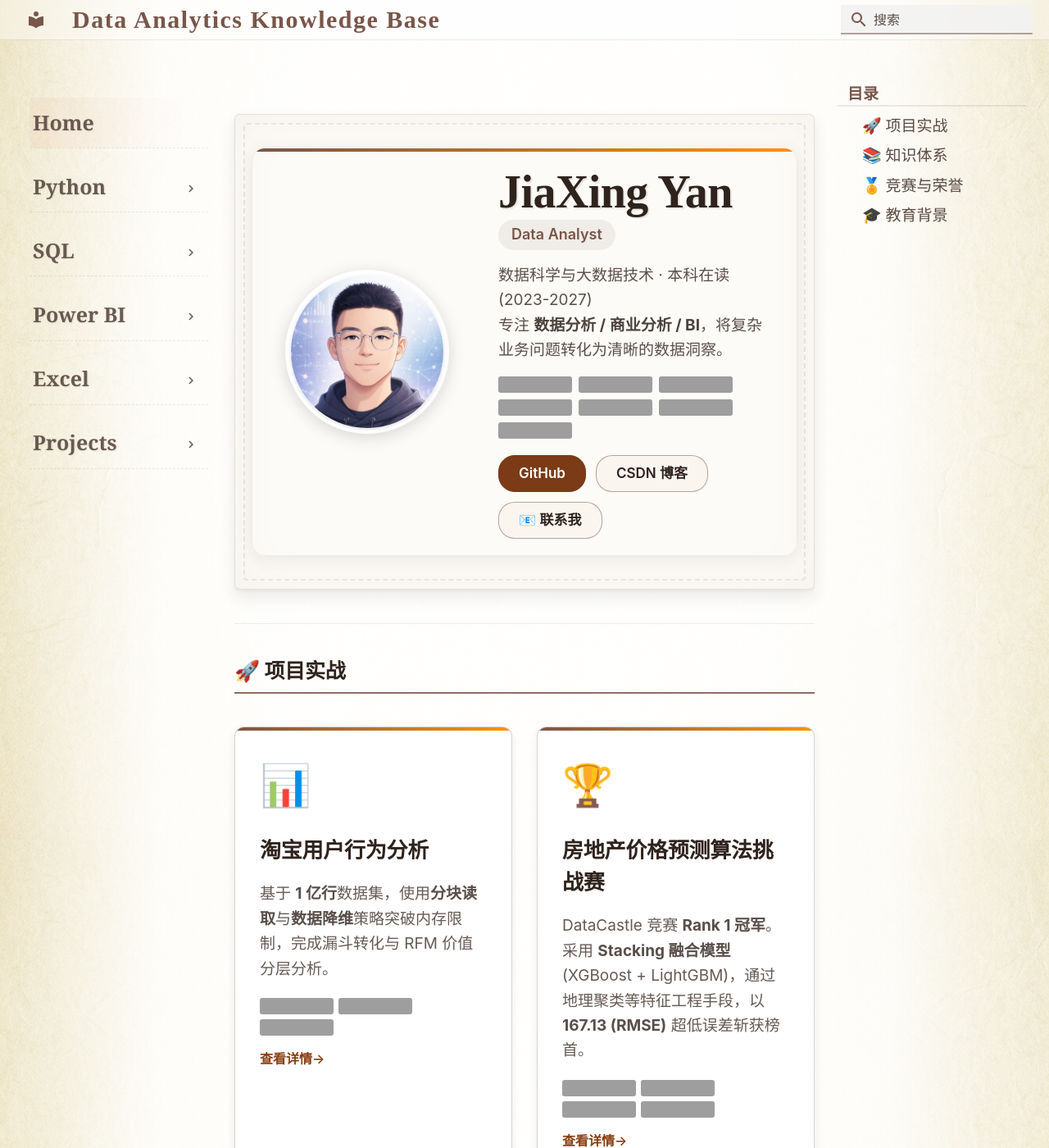
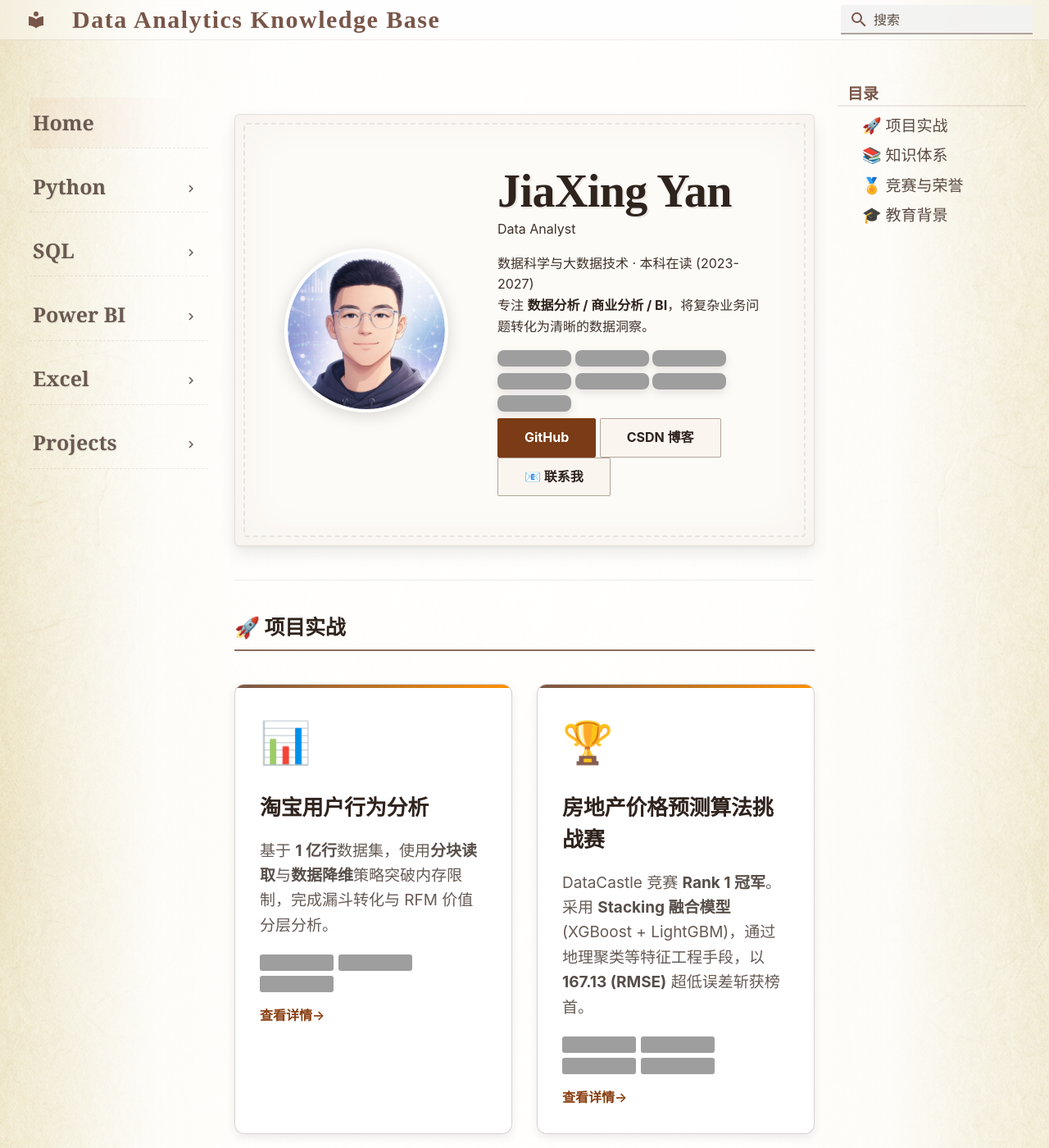
Before and after one commit to moyan726/data-analytics-notes, an MkDocs documentation site: the page built from docs/index.md, in a window 1280 px wide and 1400 px high. Shown: the whole window at 82% size. Built offline with MkDocs 1.6.1 and Material for MkDocs 9.7.7, drawn with Linux system fonts in a browser that asks for light colours; grey boxes are pictures that could not be loaded.

Commit message:
fix(css): 修正全部乱码注释，删除重复旧版 Hero 定义及废弃规则

```diff
--- a/docs/stylesheets/custom.css
+++ b/docs/stylesheets/custom.css
@@ -1,34 +1,34 @@
 /* 鑷畾涔夋牱寮?- MkDocs Material 涓婚澧炲己 */
 
-/* ========== 鍏ㄥ眬鏍峰紡浼樺寲 ========== */
+/* ========== 全局样式优化 ========== */
 :root {
   /* 鑷畾涔夐鑹插彉閲?*/
-  /* 鍏ㄥ眬閰嶈壊璋冩暣 - 澶嶅彜绾歌川椋庢牸 */
+  /* 全局配色调整 - 复古纸质风格 */
   --md-primary-fg-color: #5D4037;
   /* 娣辨鑹?*/
   --md-primary-fg-color--light: #8D6E63;
   --md-primary-fg-color--dark: #3E2723;
   --md-accent-fg-color: #D84315;
-  /* 鐮栫孩鑹?*/
-
-  /* 鑳屾櫙閫忔槑搴﹁皟鏁达紝閫忓嚭绾哥汗 */
+  /* 砖红色 */
+
+  /* 背景透明度调整，透出纹理 */
   --md-default-bg-color: rgba(255, 255, 255, 0.65);
-  /* 鍗＄墖鍗婇€忔槑鐧?*/
+  /* 卡片半透明白 */
   --md-code-bg-color: rgba(0, 0, 0, 0.03);
-  /* 浠ｇ爜鍧楀井閫?*/
-
-  /* 鏂囧瓧棰滆壊鏌斿拰鍖?*/
+  /* 代码块微透 */
+
+  /* 文字颜色柔和化 */
   --md-typeset-color: #3e2723;
   /* 娣辫鐏拌壊 */
   --md-typeset-a-color: #5D4037;
 
-  /* 闃村奖璋冩暣 */
+  /* 阴影调整 */
   --md-shadow-z1: 0 4px 6px rgba(93, 64, 55, 0.1);
   --md-shadow-z2: 0 4px 10px rgba(93, 64, 55, 0.15);
 }
 
-/* ========== 鍏ㄥ眬鍥哄畾鑳屾櫙鍥剧墖 ========== */
-/* 灞?: 鑳屾櫙鍥剧墖 */
+/* ========== 全局固定背景图片 ========== */
+/* 层1: 背景图片 */
 body::before {
   content: "";
   position: fixed;
@@ -63,18 +63,18 @@
   pointer-events: none;
 }
 
-/* ========== 浠ｇ爜鍧楃編鍖?========== */
+/* ========== 代码块美化 ========== */
 .highlight code {
   border-radius: 8px;
 }
 
-/* 浠ｇ爜鍧楅槾褰辨晥鏋?*/
+/* 代码块阴影效果 */
 .md-typeset pre {
   border-radius: 8px;
   box-shadow: 0 4px 6px rgba(0, 0, 0, 0.1);
 }
 
-/* 琛屽唴浠ｇ爜鏍峰紡 */
+/* 行内代码样式 */
 .md-typeset code:not(pre code) {
   background-color: rgba(92, 107, 192, 0.1);
   border-radius: 4px;
@@ -82,7 +82,7 @@
   font-size: 0.9em;
 }
 
-/* ========== 鍗＄墖鏁堟灉 ========== */
+/* ========== 卡片效果 ========== */
 .md-typeset .admonition,
 .md-typeset details {
   border-radius: 8px;
@@ -132,7 +132,7 @@
   text-align: center !important;
 }
 
-/* ========== 渚ц竟鏍忎紭鍖?========== */
+/* ========== 侧边栏优化 ========== */
 .md-nav__link {
   border-radius: 4px;
   transition: all 0.2s ease;
@@ -142,18 +142,18 @@
   background-color: rgba(92, 107, 192, 0.1);
 }
 
-/* 褰撳墠娲昏穬閾炬帴 */
+/* 当前活跃链接 */
 .md-nav__link--active {
   font-weight: 600;
 }
 
-/* ========== 椤堕儴瀵艰埅鏍?========== */
+/* ========== 顶部导航栏 ========== */
 .md-header {
   backdrop-filter: blur(10px);
   -webkit-backdrop-filter: blur(10px);
 }
 
-/* ========== 鎼滅储妗嗙編鍖?========== */
+/* ========== 搜索框美化 ========== */
 .md-search__input {
   border-radius: 20px;
 }
@@ -173,7 +173,7 @@
   }
 }
 
-/* ========== 閾炬帴鏍峰紡 ========== */
+/* ========== 链接样式 ========== */
 .md-typeset a:not(.md-button) {
   text-decoration: none;
   border-bottom: 1px dashed var(--md-accent-fg-color);
@@ -197,7 +197,7 @@
   padding-bottom: 0.3em;
 }
 
-/* ========== 婊氬姩鏉＄編鍖?========== */
+/* ========== 滚动条美化 ========== */
 ::-webkit-scrollbar {
   width: 8px;
   height: 8px;
@@ -217,7 +217,7 @@
 }
 
 
-/* ========== 鍥剧墖鏍峰紡 ========== */
+/* ========== 图片样式 ========== */
 .md-typeset img {
   border-radius: 8px;
   box-shadow: 0 4px 12px rgba(0, 0, 0, 0.1);
@@ -229,12 +229,12 @@
   box-shadow: 0 8px 24px rgba(0, 0, 0, 0.15);
 }
 
-/* ========== 椤佃剼浼樺寲 ========== */
+/* ========== 页脚优化 ========== */
 .md-footer {
   margin-top: 2rem;
 }
 
-/* ========== 浠诲姟鍒楄〃缇庡寲 ========== */
+/* ========== 任务列表美化 ========== */
 .md-typeset .task-list-item input[type="checkbox"] {
   accent-color: var(--md-primary-fg-color);
 }
@@ -245,160 +245,13 @@
   transition: all 0.2s ease;
 }
 
-/* ========== 鍝嶅簲寮忎紭鍖?========== */
+/* ========== 响应式优化 ========== */
 @media screen and (max-width: 76.1875em) {
   .md-nav__link:hover {
     transform: none;
   }
 }
 
-/* ========== 首屏紧凑 Hero (个人简介) ========== */
-.hero-compact {
-  margin: 1rem 0 2rem 0;
-}
-
-.hero-profile {
-  display: flex;
-  gap: 2rem;
-  align-items: center;
-  background: var(--md-default-bg-color);
-  border-radius: 16px;
-  padding: 2rem;
-  box-shadow: 0 4px 20px rgba(0, 0, 0, 0.08);
-  border: 1px solid rgba(0, 0, 0, 0.05);
-  position: relative;
-  overflow: hidden;
-}
-
-.hero-profile::before {
-  content: "";
-  position: absolute;
-  top: 0;
-  left: 0;
-  width: 100%;
-  height: 4px;
-  background: linear-gradient(90deg, var(--md-primary-fg-color), var(--md-accent-fg-color));
-}
-
-.hero-avatar {
-  flex-shrink: 0;
-  width: 120px;
-  height: 120px;
-  border-radius: 50%;
-  border: 3px solid var(--md-primary-fg-color);
-  padding: 3px;
-  background: var(--md-default-bg-color);
-  box-shadow: 0 4px 10px rgba(0, 0, 0, 0.1);
-  overflow: hidden;
-}
-
-.hero-avatar img {
-  width: 100%;
-  height: 100%;
-  object-fit: cover;
-  border-radius: 50%;
-}
-
-.hero-info {
-  flex: 1;
-  min-width: 0;
-}
-
-.hero-info h1 {
-  font-size: 1.8rem;
-  margin: 0 0 0.3rem 0;
-  color: var(--md-typeset-color);
-  border-bottom: none !important;
-}
-
-.hero-info .profile-role {
-  font-size: 0.9rem;
-  color: var(--md-primary-fg-color);
-  font-weight: 600;
-  background: rgba(93, 64, 55, 0.08);
-  padding: 0.2rem 0.8rem;
-  border-radius: 20px;
-  display: inline-block;
-  margin-bottom: 0.5rem;
-}
-
-.hero-info p {
-  font-size: 0.95rem;
-  line-height: 1.6;
-  color: var(--md-typeset-color);
-  opacity: 0.85;
-  margin: 0.3rem 0 0.8rem 0;
-}
-
-.hero-badges {
-  display: flex;
-  flex-wrap: wrap;
-  gap: 0.4rem;
-  margin-bottom: 1rem;
-}
-
-.hero-badges img {
-  box-shadow: none !important;
-  border-radius: 3px !important;
-  transition: none !important;
-}
-
-.hero-badges img:hover {
-  transform: none !important;
-  box-shadow: none !important;
-}
-
-.hero-links {
-  display: flex;
-  flex-wrap: wrap;
-  gap: 0.6rem;
-}
-
-.hero-links .md-button {
-  border-radius: 20px;
-  padding: 0.4rem 1.2rem;
-  font-size: 0.85rem;
-  font-weight: 600;
-  text-transform: none;
-  transition: all 0.2s ease;
-  border: 2px solid var(--md-primary-fg-color) !important;
-  color: var(--md-primary-fg-color) !important;
-  background: transparent !important;
-  text-decoration: none !important;
-}
-
-.hero-links .md-button--primary {
-  background: var(--md-primary-fg-color) !important;
-  color: white !important;
-}
-
-.hero-links .md-button:hover {
-  background: var(--md-primary-fg-color) !important;
-  color: white !important;
-  box-shadow: 0 4px 12px rgba(93, 64, 55, 0.2);
-}
-
-/* 首屏响应式 */
-@media screen and (max-width: 600px) {
-  .hero-profile {
-    flex-direction: column;
-    text-align: center;
-    padding: 1.5rem;
-  }
-
-  .hero-info h1 {
-    font-size: 1.5rem;
-  }
-
-  .hero-badges {
-    justify-content: center;
-  }
-
-  .hero-links {
-    justify-content: center;
-  }
-}
-
 /* 项目卡片标签 */
 .card-tags {
   display: flex;
@@ -429,7 +282,7 @@
 }
 
 
-/* ========== 鍗＄墖缃戞牸甯冨眬 ========== */
+/* ========== 卡片网格布局 ========== */
 .card-grid {
   display: grid;
   grid-template-columns: repeat(auto-fit, minmax(280px, 1fr));
@@ -498,9 +351,8 @@
   transition: transform 0.2s ease;
 }
 
-.card a:hover::after {}
-
-/* ========== 鏃堕棿绾挎牱寮?========== */
+
+/* ========== 时间线样式 ========== */
 .timeline {
   position: relative;
   padding-left: 2rem;
@@ -859,7 +711,6 @@
 }
 
 
-
 /* 3. 侧边栏/目录 (Sidebar & TOC) 轻量化 */
 .md-sidebar__scrollwrap,
 .md-sidebar__inner {
@@ -1093,8 +944,6 @@
   font-family: "KaiTi", "楷体", "FangSong", "仿宋", serif !important;
   font-size: 0.95rem !important;
 }
-
-/* ========== 2026-02-16 系统性覆盖浅色模式的 !important 样式 ==========================================================================*/
 
 
 /* ========== 教育背景 (Flat Compact Style) 2026-02-20 ========== */
@@ -1268,8 +1117,6 @@
     font-size: 0.82rem;
   }
 }
-
-/* ========== Toast Notification ========== */
 
 /* ========== 竞赛与荣誉板块 ========== */
 .achievements-container {
```
